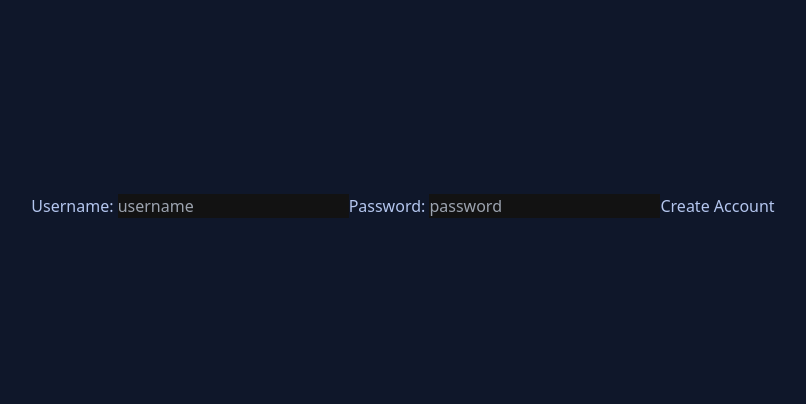
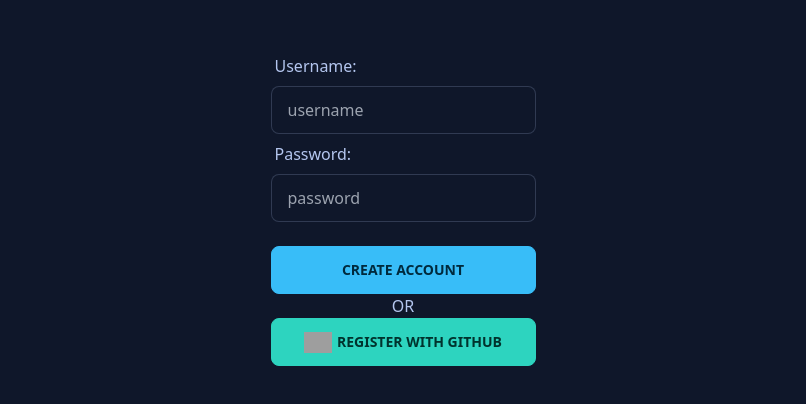
Before and after one commit to oslabs-beta/QuiL, a Next.js app: page /Register in a window 1280 px wide. Shown: the part 194-598 px from the top of the page, without its empty margins (237-1043 px from the left). Built offline with nearby package versions, Linux system fonts and the light colour scheme; grey boxes are pictures that could not be loaded.

Commit message:
oauth on signin

```diff
--- a/app/(root)/Login/Login.tsx
+++ b/app/(root)/Login/Login.tsx
@@ -1,9 +1,17 @@
-import { inputObj, userObj } from "../../(root)/frontendTypes";
-import { useRouter } from "next/navigation";
-import React, { useState } from "react";
+import { inputObj, userObj } from '../../(root)/frontendTypes';
+import Link from 'next/link';
+import { useRouter } from 'next/navigation';
+import React, { useEffect, useState } from 'react';
+import { random } from 'cypress/types/lodash';
+const randomstring = require('randomstring');
 
 const Login = () => {
   const router = useRouter();
+
+  const RANDOM = randomstring.generate();
+  const SIGNIN_ENCODE = 'c2lnbmlu';
+  const clientId = '99436692da0716eb1c22';
+  const gitHubAuth = `https://github.com/login/oauth/authorize?client_id=${clientId}&state=${RANDOM}`;
 
   const loginHandler = async (e: any) => {
     e.preventDefault();
@@ -11,10 +19,10 @@
       username: e.target.username.value,
       password: e.target.password.value,
     };
-    let data = await fetch("http://localhost:4000/graphql", {
-      method: "POST",
+    let data = await fetch('http://localhost:4000/graphql', {
+      method: 'POST',
       headers: {
-        "Content-Type": "application/json",
+        'Content-Type': 'application/json',
       },
       body: JSON.stringify({
         query: `mutation {
@@ -24,28 +32,54 @@
           }`,
       }),
     })
-      .then((data) => {
+      .then(data => {
         return data.json();
       })
-      .then((data) => {
-        localStorage.setItem("token", data.data.signin.token);
-        router.push("/");
+      .then(data => {
+        localStorage.setItem('token', data.data.signin.token);
+        router.push('/');
       });
   };
 
   return (
-    <div className="card-body form-control grid h-screen place-items-center">
+    <div className="card-body grid h-full place-items-center">
       <form onSubmit={loginHandler}>
-        <label htmlFor="username">Username: </label>
-        <input name="username" type="text" placeholder="username"></input>
+        <label className="label" htmlFor="username">
+          Username:{' '}
+        </label>
+        <input
+          className="input input-bordered w-full max-w-xs"
+          name="username"
+          type="text"
+          placeholder="username"
+        ></input>
 
-        <label htmlFor="password">Password: </label>
-        <input name="password" type="text" placeholder="password"></input>
+        <label className="label" htmlFor="password">
+          Password:{' '}
+        </label>
+        <input
+          className="input input-bordered w-full max-w-xs"
+          name="password"
+          type="text"
+          placeholder="password"
+        ></input>
 
         <div className="form-control mt-6">
-          <button className="btn btn-primary" type="submit">Login</button>
+          <button className="btn btn-primary" type="submit">
+            Login
+          </button>
+          <p style={{ display: 'flex', justifyContent: 'center' }}>OR</p>
         </div>
       </form>
+      <Link href={gitHubAuth + SIGNIN_ENCODE}>
+        <button className="btn btn-success" style={{ width: '100%' }}>
+          <img
+            style={{ width: '2em', marginRight: '5px' }}
+            src="https://cdn.iconscout.com/icon/free/png-256/github-163-761603.png"
+          />
+          Login with Github
+        </button>
+      </Link>
     </div>
   );
 };
--- a/app/(root)/Login/page.tsx
+++ b/app/(root)/Login/page.tsx
@@ -1,43 +1,46 @@
 'use client';
-import Link from 'next/link';
+
 import Login from './Login';
 import { useEffect, useState } from 'react';
-
-const clientId = '99436692da0716eb1c22';
+import { useRouter } from 'next/navigation';
 
 export default function Page({ searchParams }: any) {
   const [code, setCode] = useState(searchParams.code);
-
-  const gitHubAuth = `https://github.com/login/oauth/authorize?client_id=${clientId}`;
+  const router = useRouter();
 
   useEffect(() => {
     if (code) {
       const handleOAuth = async (code: string) => {
-        const { data } = await fetch('http://localhost:4000/graphql', {
+        const oauthResponse = await fetch('http://localhost:4000/graphql', {
           method: 'POST',
           headers: {
             'Content-Type': 'application/json',
           },
           body: JSON.stringify({
-            query: `mutation HandleOAuthToken {
-              handleOAuth (code: "${code}") {
-                token
-              }
-            }`,
+            query: `mutation {
+                postOAuth(code: "${code}", oauthType: "signin") {
+                  token
+                }
+              }`,
           }),
         }).then(res => res.json());
+        console.log('OAUTH RESPONSE', oauthResponse);
+        localStorage.setItem('token', oauthResponse.data.postOAuth.token);
+        router.push('/');
       };
       handleOAuth(code);
     }
   }, [code]);
 
+  if (code) {
+    return (
+      <div>
+        <h1>Authorizing OAuth</h1>
+      </div>
+    );
+  }
   return (
     <div>
-      <h1>
-        <Link href={gitHubAuth}>
-          <button className="btn btn-accent">OAuth</button>
-        </Link>
-      </h1>
       <Login />
     </div>
   );
--- a/app/(root)/Register/Register.tsx
+++ b/app/(root)/Register/Register.tsx
@@ -1,19 +1,24 @@
-import { inputObj, userObj } from "../../(root)/frontendTypes";
-import { useRouter } from "next/navigation";
+import { inputObj, userObj } from '../../(root)/frontendTypes';
+
+import Link from 'next/link';
+import { useRouter } from 'next/navigation';
 
 const Register = () => {
   const router = useRouter();
+  const clientId = '99436692da0716eb1c22';
+  const gitHubAuth = `https://github.com/login/oauth/authorize?client_id=${clientId}`;
 
+  const REGISTER_ENCODE = 'cmVnaXN0ZXI';
   const createUserHandler = async (e: any) => {
     e.preventDefault();
     const userObj: userObj = {
       username: e.target.username.value,
       password: e.target.password.value,
     };
-    let data = await fetch("http://localhost:4000/graphql", {
-      method: "POST",
+    let data = await fetch('http://localhost:4000/graphql', {
+      method: 'POST',
       headers: {
-        "Content-Type": "application/json",
+        'Content-Type': 'application/json',
       },
       body: JSON.stringify({
         query: `mutation {
@@ -23,25 +28,53 @@
           }`,
       }),
     })
-      .then((data) => {
+      .then(data => {
         return data.json();
       })
-      .then((data) => {
-        if (data.data.newUser.token) localStorage.setItem("token", data.data.newUser.token);
-        router.push("/");
+      .then(data => {
+        if (data.data.newUser.token)
+          localStorage.setItem('token', data.data.newUser.token);
+        router.push('/');
       });
   };
 
   return (
-    <div className="grid h-screen place-items-center">
+    <div className="card-body grid h-screen place-items-center">
       <form className="SignUpForm" onSubmit={createUserHandler}>
-        <label htmlFor="username">Username: </label>
-        <input name="username" type="text" placeholder="username"></input>
+        <label className="label" htmlFor="username">
+          Username:
+        </label>
+        <input
+          className="input input-bordered w-full max-w-xs"
+          name="username"
+          type="text"
+          placeholder="username"
+        ></input>
 
-        <label htmlFor="password">Password: </label>
-        <input name="password" type="text" placeholder="password"></input>
-
-        <button type="submit">Create Account</button>
+        <label className="label" htmlFor="password">
+          Password:
+        </label>
+        <input
+          className="input input-bordered w-full max-w-xs"
+          name="password"
+          type="text"
+          placeholder="password"
+        ></input>
+        <div className="form-control mt-6">
+          <button className="btn btn-primary" type="submit">
+            Create Account
+          </button>
+          <p style={{ display: 'flex', justifyContent: 'center' }}>OR</p>
+          <Link href={gitHubAuth}>
+            <button className="btn btn-success" style={{ width: '100%' }}>
+              <img
+                style={{ width: '2em', marginRight: '5px' }}
+                src="https://cdn.iconscout.com/icon/free/png-256/github-163-761603.png"
+              />
+              Register with Github
+            </button>
+          </Link>
+        </div>
       </form>
     </div>
   );
--- a/app/(root)/page.tsx
+++ b/app/(root)/page.tsx
@@ -4,8 +4,12 @@
 import React from 'react';
 import RootContainer from './RootContainer';
 
-export default function Page() {
-  return (
-    <RootContainer />
-  );
+export default function Page({
+  searchParams,
+}: {
+  searchParams: {
+    code?: string;
+  };
+}) {
+  return <RootContainer authCode={searchParams.code} />;
 }
--- a/package.json
+++ b/package.json
@@ -39,6 +39,7 @@
     "node-typescript": "^0.1.3",
     "pg": "^8.8.0",
     "pluralize": "^8.0.0",
+    "randomstring": "^1.2.3",
     "react": "^18.2.0",
     "react-dom": "^18.2.0",
     "reactflow": "^11.2.0",
```
Also changed, not shown: app/(root)/RootContainer.tsx (+67 -29 lines), 2 other files (tests, documents, lock files or other folders).
